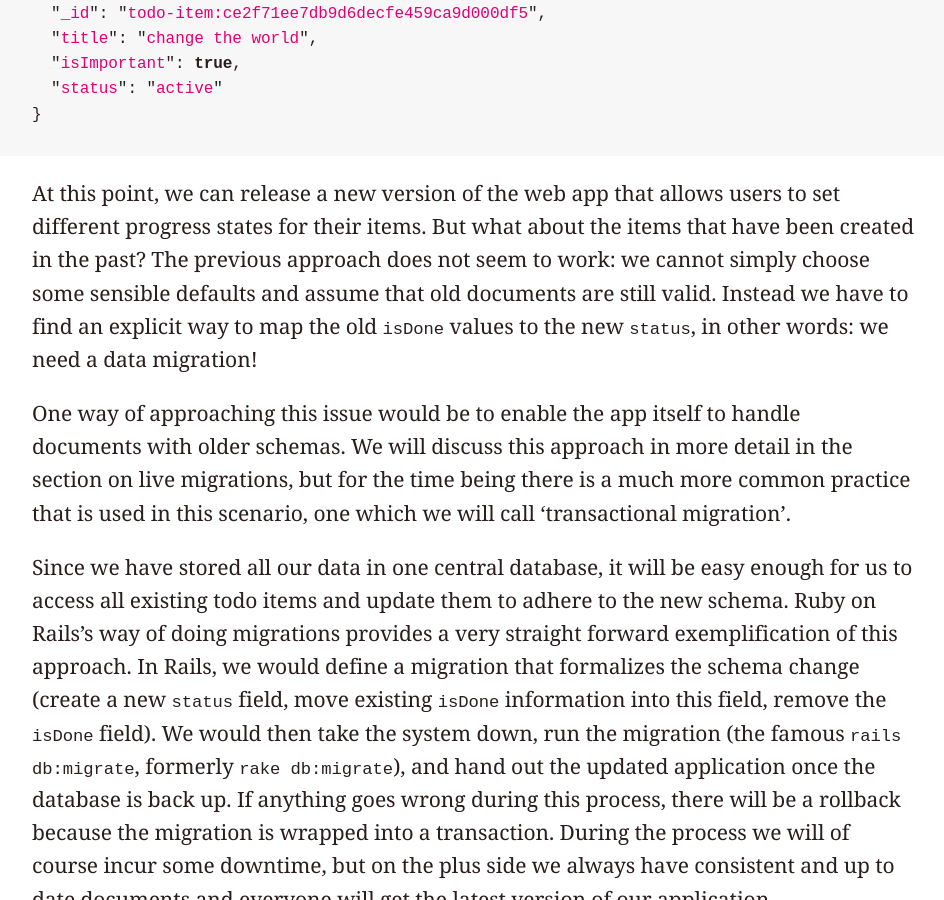
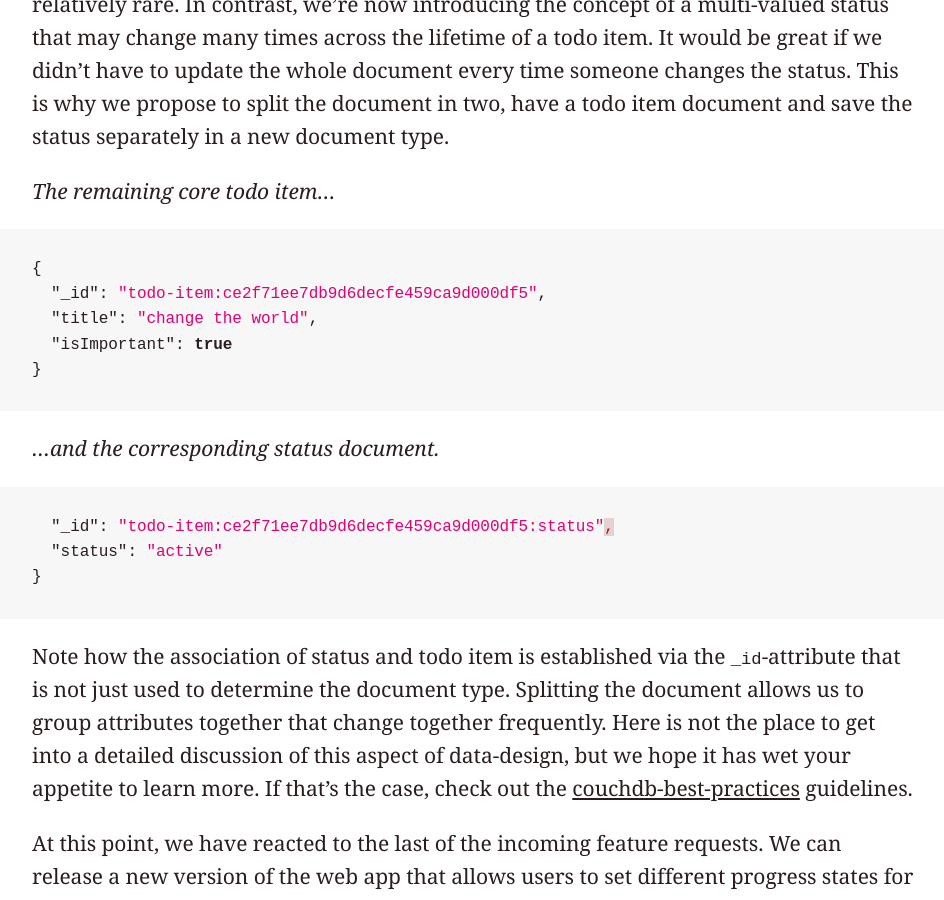
Before and after one commit to jo/sync-tank, a Jekyll site: the page built from migrations.md, in a window 1280 px wide and 900 px high, scrolled down 12656 px. Shown: the whole window, without its empty margins (96-1040 px from the left). Built offline with Jekyll 4.4.1, drawn with Linux system fonts in a browser that asks for light colours; our own code applies the rules of GitHub Pages for plain Markdown files; some of the changed text lies outside the part shown.

Commit message:
add paragraphs on extracting status to a new document type

````diff
--- a/migrations.md
+++ b/migrations.md
@@ -153,12 +153,7 @@ For now, this piecemeal approach of worrying about one user and one database at
 }
 ```
 
-## 5 The world is changing: transactional migrations
-
-<figure>
-  <img src="images/transactional-migration.svg" alt="Schematic view of transactional migration" />
-  <figcaption>Figure 1: Transactional Migration</figcaption>
-</figure>
+## 5 The world is changing: new requirements
 
 The first weeks have passed, marketing has done a great job and our app is quite popular, especially with single mothers and young professionals in urban areas. Feature requests are coming in and a decision is made to enhance the product. So we face a new requirement:
 
@@ -178,7 +173,7 @@ I want to choose between different color themes
 so that I can express myself by personalizing my tools.
 ```
 
-Obviously, this feature has no implications for the todo items. We decide to introduce a new document type, a `settings`-document, that will store the color information and perhaps other general requirements that will come up in the future. Since we only need one global settings document, we pick a simple `_id` to store it by.
+Obviously, this feature has no implications for the todo items. We decide to introduce a new document type, a `settings`-document, that will store the color information and perhaps other general requirements that will come up in the future. Since we only need one global settings document, we can set the `_id` to something simple.
 
 ```js
 {
@@ -187,9 +182,9 @@ Obviously, this feature has no implications for the todo items. We decide to int
 }
 ```
 
-As with the introduction of an `isImportant` property, the new settings document will not cause existing apps to break. Instead, we can use this document to enhance the experience for users of the new app version. If there is no settings document, the application can simply use the default color that already exists.
+As with the introduction of an `isImportant` property, the new settings document will not cause existing apps to break. Instead, we can use this document to enhance the experience for users of the new app version. If there is no settings document, the application can simply use the default color that already exists. And if an older app does not know how to deal with settings-documents, it may safely ignore it.
 
-So far we have amended the todo-schema and introduced a new document type. Both operations are non-breaking changes to our data schema. But now let's look at yet another feature request that will have a deeper impact on our format:
+So far we have amended the todo-schema and introduced a new document type. Both operations are non-breaking changes to our data schema. But now let's look at yet another feature request that will have a deeper impact on our data format:
 
 ```cucumber
 As a web app user
@@ -197,9 +192,9 @@ I want to assign one of many states (`active`, `blocked`, `done`, ...) to a todo
 so that I can have fine-grained control over its progress.
 ```
 
-We already have the `isDone` property in place that keeps track of an item's progress. This will have to be replaced by another property, call it `status`, that we can use to store the different progress states. With this change, a valid todo item might look like this:
+We already have the `isDone` property in place that keeps track of an item's progress. This will have to be replaced by another property, call it `status`, that we can use to store the different progress states. You might be tempted to simply replace one field with another, which would lead to documents like the following:
 
-```js
+```json
 {
   "_id": "todo-item:ce2f71ee7db9d6decfe459ca9d000df5",
   "title": "change the world",
@@ -208,18 +203,53 @@ We already have the `isDone` property in place that keeps track of an item's pro
 }
 ```
 
-At this point, we can release a new version of the web app that allows users to set different progress states for their items. But what about the items that have been created in the past? The previous approach does not seem to work: we cannot simply choose some sensible defaults and assume that old documents are still valid. Instead we have to find an explicit way to map the old `isDone` values to the new `status`, in other words: we need a data migration!
+This is a valid strategy, but let's take a moment to go the extra mile and think about an even better solution. Up to this point, a todo item was a rather coherent set of attributes. Yes, a title may change, people were able to mark todos as important and at some point in time many of the items would have been marked as done. In all those cases the document would have to be updated. However, these changes can be expected to be relatively rare. In contrast, we're now introducing the concept of a multi-valued status that may change many times across the lifetime of a todo item. It would be great if we didn't have to update the whole document every time someone changes the status. This is why we propose to split the document in two, have a todo item document and save the status separately in a new document type.
 
-One way of approaching this issue would be to enable the app itself to handle documents with older schemas. We will discuss this approach in more detail in the section on live migrations, but for the time being there is a much more common practice that is used in this scenario, one which we will call 'transactional migration'.
+_The remaining core todo item..._
 
-Since we have stored all our data in one central database, it will be easy enough for us to access all existing todo items and update them to adhere to the new schema. Ruby on Rails's way of doing migrations provides a very straight forward exemplification of this approach. In Rails, we would define a migration that formalizes the schema change (create a new `status` field, move existing `isDone` information into this field, remove the `isDone` field). We would then take the system down, run the migration (the famous `rails db:migrate`, formerly `rake db:migrate`), and hand out the updated application once the database is back up. If anything goes wrong during this process, there will be a rollback because the migration is wrapped into a transaction. During the process we will of course incur some downtime, but on the plus side we always have consistent and up to date documents and everyone will get the latest version of our application.
+```json
+{
+  "_id": "todo-item:ce2f71ee7db9d6decfe459ca9d000df5",
+  "title": "change the world",
+  "isImportant": true
+}
+```
 
-Figure ??? illustrates the transactional migration strategy. It shows how both the application and the documents are updated together in a single step. White documents can be handled by the white version of the app while the magenta app needs magenta documents. A special case is the two-colored document. There might be documents that do not need to change during a migration and that can be handled by multiple versions of the client. Think of the settings document we have just added. Even because we have to change the structure of todo items does not mean we have to change how the settings document looks.
+_...and the corresponding status document._
 
-This kind of transactional migration procedure is very common for the type of monolithic centralized setup we have described so far. Alas, this is not a viable solution anymore once we ask that our application will continue to work without a connection to the internet.
+```json
+  "_id": "todo-item:ce2f71ee7db9d6decfe459ca9d000df5:status",
+  "status": "active"
+}
+```
+
+Note how the association of status and todo item is established via the `_id`-attribute that is not just used to determine the document type. Splitting the document allows us to group attributes together that change together frequently. Here is not the place to get into a detailed discussion of this aspect of data-design, but we hope it has wet your appetite to learn more. If that's the case, check out the [couchdb-best-practices]() guidelines.
+
+At this point, we have reacted to the last of the incoming feature requests. We can release a new version of the web app that allows users to set different progress states for their items. But what about the items that have been created in the past? The previous approach does not seem to work: we cannot simply choose some sensible defaults and assume that old documents are still valid. Instead we have to find an explicit way to map the old `isDone` values to the new `status`, in other words: we need a data migration!
 
 
-## 6 Going offline is harder than it looks
+## 6 Transactional migrations
+
+We are now at a point where a new version of an application is confronted with older documents in the system that it does not know how to handle. One way of approaching this issue would be to make the app more complex to enable it to deal with older schemas. We will discuss this approach in more detail in the section on live migrations, but for the time being there is a much more common practice that is used in this scenario, one which changes not the app but the data. We will call this approach a 'transactional migration'.
+
+<figure>
+  <img src="images/transactional-migration.svg" alt="Schematic view of transactional migration" />
+  <figcaption>
+    <b>Figure 1: Transactional Migration.</b>
+    <span>
+      Introducing a new version of an application may require us to update existing documents (white) to a new version (magenta). This switch happens at a single point in time. Some documents (two-colored example) can be handled by both app versions and do not need to be transformed at all.
+    </span>
+  </figcaption>
+</figure>
+
+Since we have stored all our data in one central database, it will be easy enough for us to access all existing todo items and update them to adhere to the new schema. Ruby on Rails's way of handling migrations provides a very straight forward example of this approach. In Rails we would define a migration that formalizes the schema change (prepare the database to store the new `status`, move existing `isDone` information over into the `status`, `isDone` field from the todo item table). We would then take the system down, run the migration (the famous `rails db:migrate`, formerly `rake db:migrate`), and hand out the updated application once the database is back up. If anything goes wrong during this process, there will be a rollback because the migration is wrapped into a transaction. During the process we will of course incur some downtime, but on the plus side we always have consistent and up to date documents and everyone will get the latest version of our application.
+
+_Figure 1_ illustrates the transactional migration strategy. It shows how both the application and the documents are updated together in a single step. White documents can be handled by the white version of the app while the magenta app needs magenta documents. A special case is the two-colored document. There might be documents that do not need to change during a migration and that can be handled by multiple versions of the client. Think of the settings document we have added previously. Even if we have to change the structure of todo items does not mean we have to change how the settings document looks.
+
+This kind of transactional migration procedure is very common for the type of monolithic centralized setup we have described so far. It does not come without some [problems of it's own](https://about.futurelearn.com/blog/your-database-is-a-distributed-system) but overall it is a well established and reliable practice. Alas, this is not a viable solution anymore once we ask that our application continue to work without a connection to the internet.
+
+
+## 7 Going offline is harder than it looks
 
 Up to this point our todo application will simply stop working when the internet connection is down. Instead of the app, users will get a message that they are offline. Or - even worse - if the connection is unstable they will not even get notified about that but they might simply see a white screen while some request is underway and they will wait and hope for a response and wait and hope for a response and wait and eventually get frustrated.
 
@@ -253,29 +283,34 @@ As a general migration strategy, this looks very promising indeed. It would allo
 
 **Third attempt: client-side migrations.** How about performing a transactional migration on the clients? Offline clients could use the old schema as long as they are offline, but once the client is updated to a new version, the first thing it does is migrate all existing data in the client-database which then later syncs the updated data to the server.
 
-This approach will work, but only in a restricted environment. In particular, it will only work if we have a single client. If your business case allows you to restrict users to only have one single device to use with your application, you might be fine, but once any additional clients enter the stage we are in trouble. Here's why: If you have multiple clients, *each one* will have to perform the transactional migration (otherwise we would be back to the problems we encountered with the first attempt). But if each client updates documents in parallel and syncs them accross the system, this will lead to a large number of update conflicts (read more about [update conflicts]() if you are not too familiar wht how they arise). What's more, if client one is online and has switched to the next version while client two is offline and still using the old version, the updated client will write documents according to the new schema. When client two comes back online it might receive documents via replication that it cannot read. End of story.
+This approach will work, but only in a restricted environment. In particular, it will only work if we have a single client. If your business case allows you to restrict users to only have one single device to use with your application, you might be fine, but once any additional clients enter the stage we are in trouble. Here's why: If you have multiple clients, *each one* will have to perform the transactional migration (otherwise we would be back to the problems we encountered with the first attempt). But if each client updates documents in parallel and syncs them accross the system, this will lead to a large number of update conflicts (read more about [update conflicts]() if you are not too familiar with how they can arise). In principal, CouchDB allows you to handle conflicts and even ignore them so they will be solved automatically, but in this scenario, the large number of conflicts can have an impact on the performance of our system.
 
 
-## 7 Live Migration
+## 8 Live Migration
 <figure>
   <img src="images/live-migration.svg" alt="Schematic view of live migration" />
   <figcaption>Figure 2: Live Migration</figcaption>
 </figure>
 
+We are about to dive into a discussion of viable migration strategies that match the requirements of our situation.
+
+
+outline:
+  -
+  - now strategies that are more successful
+  - preliminary step:
 
 
 
 - New requirement: multi-client support
 - scenario: multiple devices per user, connect with one server-db
-- Schema: extract status to extra document
-- (similar concerns addressed in best practices)
 - describe strategy: write adapters: read old versions, write current version
 - benefit: data-efficient because updates only happen when necessary
 - caveat: code complexity / adapter abundance vs expensive reads - O(exp)?
 - caveat: force update of app because old versions cannot be supported
 - caveat: impossible to drop legacy-app-support or to purge old documents
 
-## 8 Per-version-database
+## 9 Per-version-database
 <figure>
   <img src="images/per-version-dbs.svg" alt="Schematic view of per version databases" />
   <figcaption>Figure 3: Per Version Databases</figcaption>
````
Also changed, not shown: other parts of migrations.md (+5 -5 lines), notes.md (+4 -0 lines).
